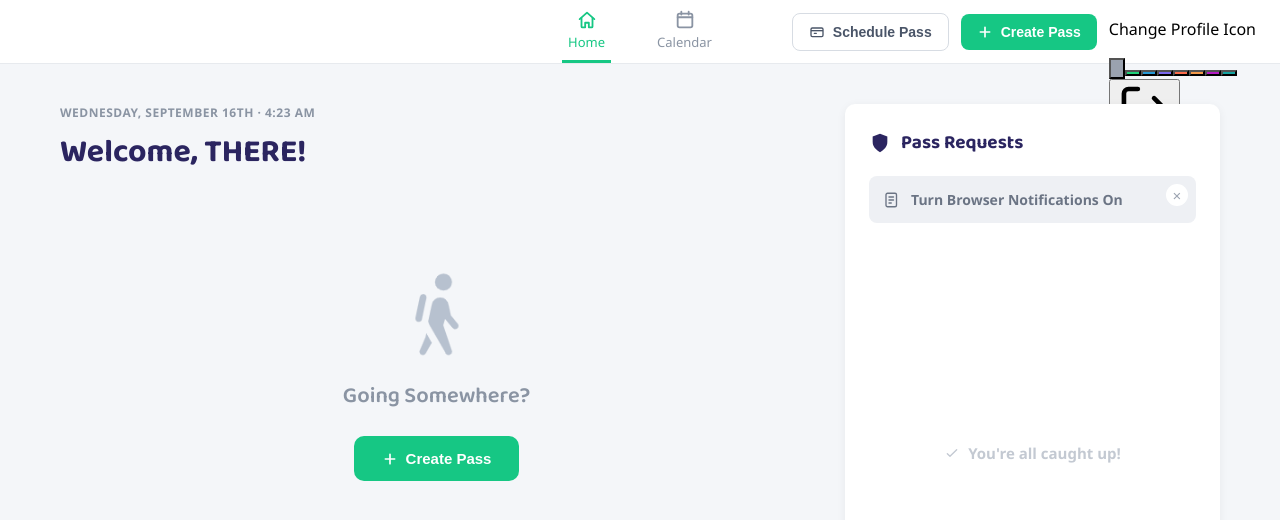
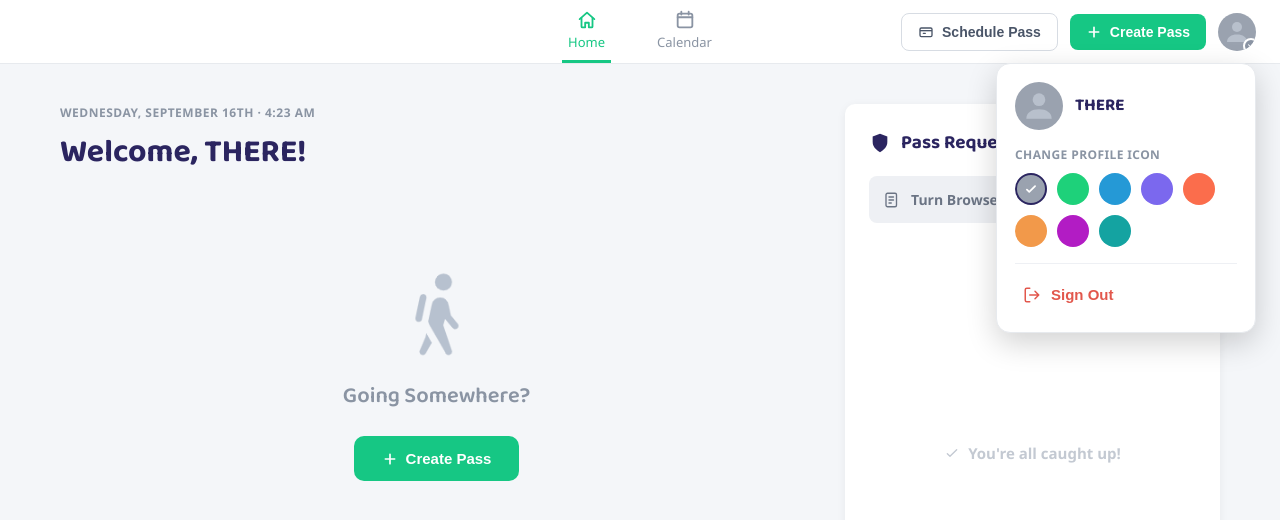
Before and after one commit to uncle826/mysmartpass, a plain HTML site: page dashboard.html in a window 1280 px wide. Both pictures are taken after a click on the button "Account menu". Drawn offline with Linux system fonts and the light colour scheme.

Commit message:
Update dashboard.css

```diff
--- a/dashboard.css
+++ b/dashboard.css
@@ -13,6 +13,10 @@ body {
 
 body.loaded {
   opacity: 1;
+}
+
+body.fade-out {
+  opacity: 0;
 }
 
 /* Top bar */
@@ -112,6 +116,10 @@ body.loaded {
   border-radius: 10px;
 }
 
+.avatar-wrap {
+  position: relative;
+}
+
 .avatar {
   position: relative;
   width: 38px;
@@ -123,6 +131,9 @@ body.loaded {
   align-items: center;
   justify-content: center;
   overflow: hidden;
+  border: none;
+  padding: 0;
+  cursor: pointer;
 }
 
 .avatar-icon {
@@ -147,6 +158,116 @@ body.loaded {
 .avatar-badge svg {
   width: 10px;
   height: 10px;
+}
+
+.avatar-lg {
+  width: 48px;
+  height: 48px;
+  flex-shrink: 0;
+}
+
+.avatar-lg .avatar-icon {
+  width: 38px;
+  height: 38px;
+}
+
+/* Avatar dropdown menu */
+
+.avatar-menu {
+  position: absolute;
+  top: calc(100% + 12px);
+  right: 0;
+  width: 260px;
+  background: #ffffff;
+  border-radius: 14px;
+  box-shadow: 0 10px 30px rgba(0, 0, 0, 0.18);
+  border: 1px solid #e7eaee;
+  padding: 18px;
+  z-index: 150;
+}
+
+.avatar-menu-header {
+  display: flex;
+  align-items: center;
+  gap: 12px;
+  margin-bottom: 16px;
+}
+
+.avatar-menu-name {
+  font-family: "Baloo 2", "Segoe UI", Arial, sans-serif;
+  font-size: 17px;
+  font-weight: 700;
+  color: #2b2560;
+}
+
+.avatar-menu-label {
+  font-size: 12px;
+  font-weight: 700;
+  letter-spacing: 0.4px;
+  text-transform: uppercase;
+  color: #8a94a3;
+  margin: 0 0 10px 0;
+}
+
+.avatar-color-grid {
+  display: flex;
+  flex-wrap: wrap;
+  gap: 10px;
+  margin-bottom: 16px;
+}
+
+.avatar-color-swatch {
+  width: 32px;
+  height: 32px;
+  border-radius: 50%;
+  border: 2px solid transparent;
+  cursor: pointer;
+  display: flex;
+  align-items: center;
+  justify-content: center;
+}
+
+.avatar-color-swatch.selected {
+  border-color: #2b2560;
+}
+
+.avatar-color-swatch svg {
+  width: 14px;
+  height: 14px;
+}
+
+.avatar-menu-divider {
+  height: 1px;
+  background: #eef0f4;
+  margin: 4px 0 12px 0;
+}
+
+.avatar-menu-item {
+  display: flex;
+  align-items: center;
+  gap: 10px;
+  width: 100%;
+  padding: 10px 8px;
+  border: none;
+  background: none;
+  border-radius: 8px;
+  font-size: 15px;
+  font-weight: 600;
+  cursor: pointer;
+  text-align: left;
+}
+
+.avatar-menu-item svg {
+  width: 18px;
+  height: 18px;
+}
+
+.avatar-signout {
+  color: #e2574c;
+}
+
+.avatar-signout:hover {
+  background: #fdf1f0;
 }
 
 /* Content layout */
```
